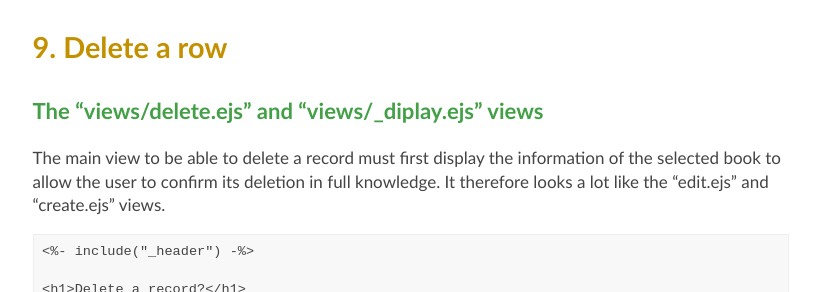
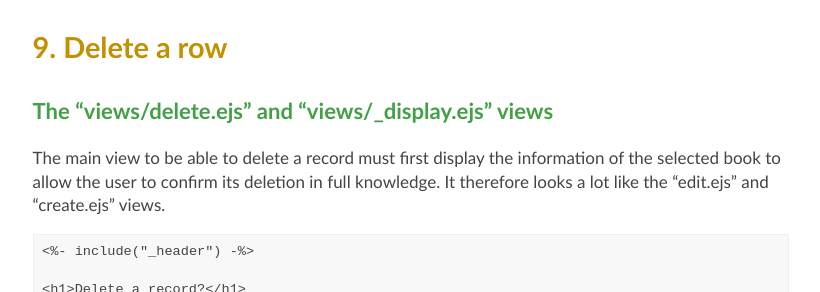
Before and after one commit to michelc/blog2, a Jekyll site: the page built from _posts/2019-10-08-crud-with-express-sqlite-10-steps.md, in a window 1280 px wide and 900 px high, scrolled down 24966 px. Shown: the part 163-455 px from the top of the window, without its empty margins (10-830 px from the left). Built offline with Jekyll 4.4.1, drawn with Linux system fonts in a browser that asks for light colours.

Commit message:
Correction typo.

```diff
--- a/_posts/2019-10-08-crud-with-express-sqlite-10-steps.md
+++ b/_posts/2019-10-08-crud-with-express-sqlite-10-steps.md
@@ -1044,7 +1044,7 @@ app.post("/create", (req, res) => {
 ## 9. Delete a row
 
 
-### The "views/delete.ejs" and "views/_diplay.ejs" views
+### The "views/delete.ejs" and "views/_display.ejs" views
 
 The main view to be able to delete a record must first display the information of the selected book to allow the user to confirm its deletion in full knowledge. It therefore looks a lot like the "edit.ejs" and "create.ejs" views.
 
```
Also changed, not shown: _posts/2019-09-21-crud-avec-express-postgresql-10-etapes.md (+1 -1 lines), _posts/2019-10-15-crud-with-express-postgresql-10-steps.md (+1 -1 lines).
